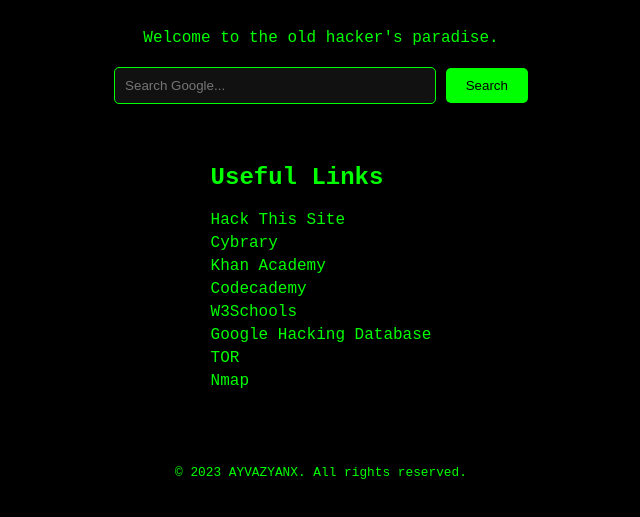
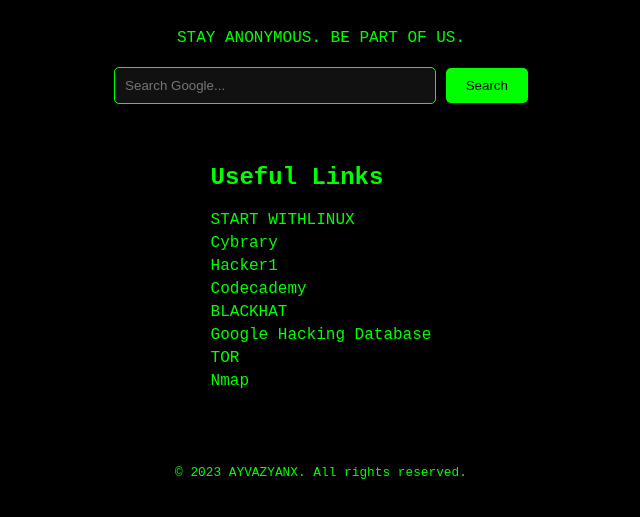
Before and after one commit to avinix24/ayvx, a website: page index.html in a window 1280 px wide. Shown: the part 77-594 px from the top of the page, without its empty margins (319-959 px from the left). Drawn offline with Linux system fonts and the light colour scheme.

Commit message:
Update index.html

```diff
--- a/index.html
+++ b/index.html
@@ -61,7 +61,7 @@
 </head>
 <body>
     <h1>AYVAZYANX</h1>
-    <p>Welcome to the old hacker's paradise.</p>
+    <p>STAY ANONYMOUS. BE PART OF US.</p>
 
     <form action="https://www.google.com/search" method="get">
         <input type="text" name="q" placeholder="Search Google..." required>
@@ -70,11 +70,11 @@
 
     <div class="links">
         <h2>Useful Links</h2>
-        <a href="https://www.hackthissite.org" target="_blank">Hack This Site</a>
+        <a href="https://www.linux.org" target="_blank">START WITHLINUX</a>
         <a href="https://www.cybrary.it" target="_blank">Cybrary</a>
-        <a href="https://www.khanacademy.org" target="_blank">Khan Academy</a>
+        <a href="https://hackerone.com" target="_blank">Hacker1</a>
         <a href="https://www.codecademy.com" target="_blank">Codecademy</a>
-        <a href="https://www.w3schools.com" target="_blank">W3Schools</a>
+        <a href="https://www.blackhat.com" target="_blank">BLACKHAT</a>
         <a href="https://www.exploit-db.com/google-hacking-database" target="_blank">Google Hacking Database</a>
         <a href="https://www.torproject.org" target="_blank">TOR</a>
         <a href="https://www.nmap.org" target="_blank">Nmap</a>
```
